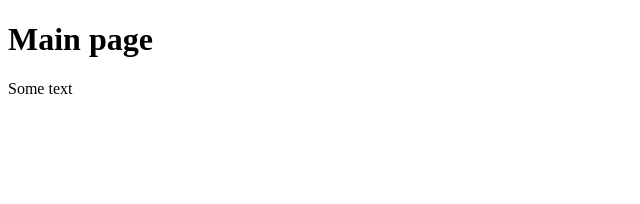
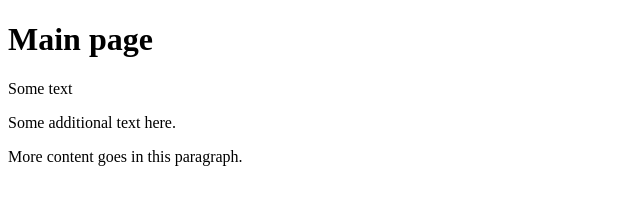
Before and after one commit to BashmanivskiyMaxim/Prakt, a plain HTML site: page index.html in a window 1280 px wide. Shown: the whole page, without its empty margins (0-640 px from the left). Drawn offline with Linux system fonts and the light colour scheme.

Commit message:
Add additional paragraphs to index.html

```diff
--- a/index.html
+++ b/index.html
@@ -7,5 +7,7 @@
   <body>
     <h1>Main page</h1>
     <p>Some text</p>
+    <p>Some additional text here.</p>
+    <p>More content goes in this paragraph.</p>
   </body>
 </html>
```
